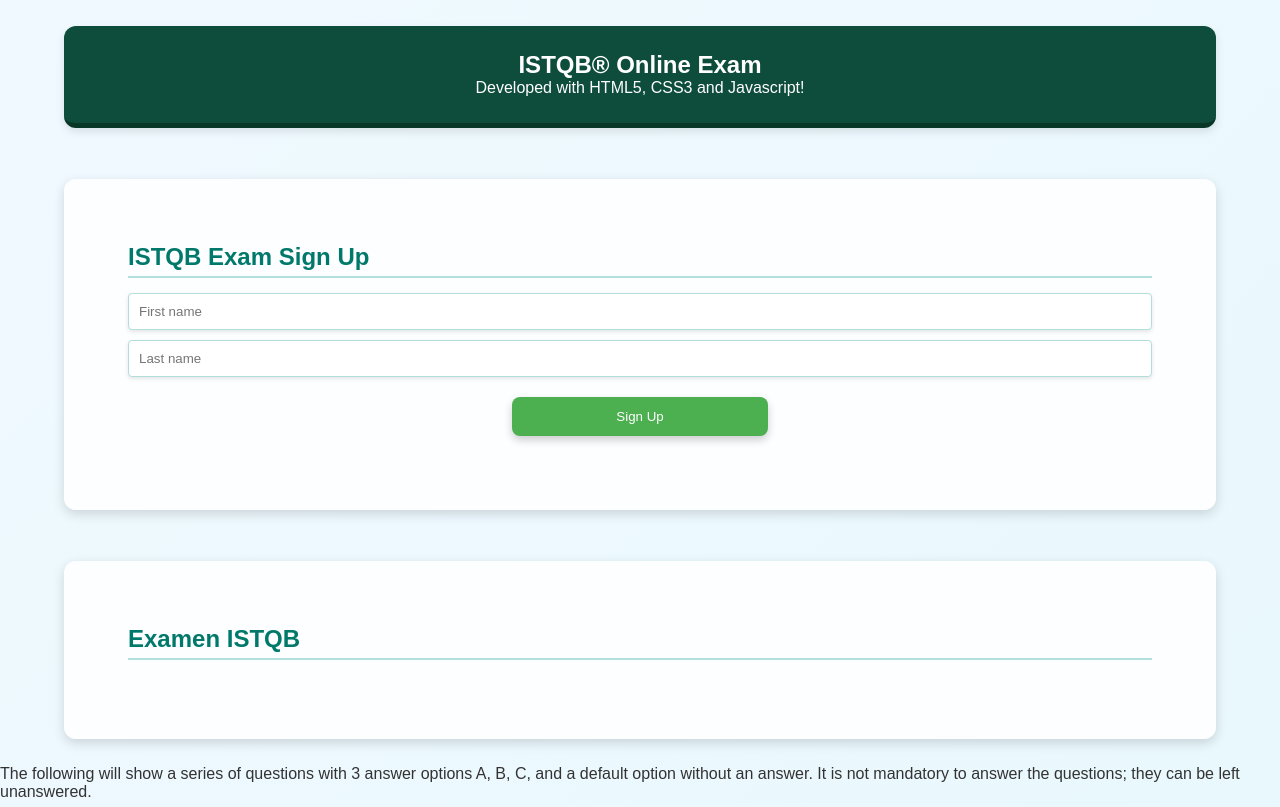
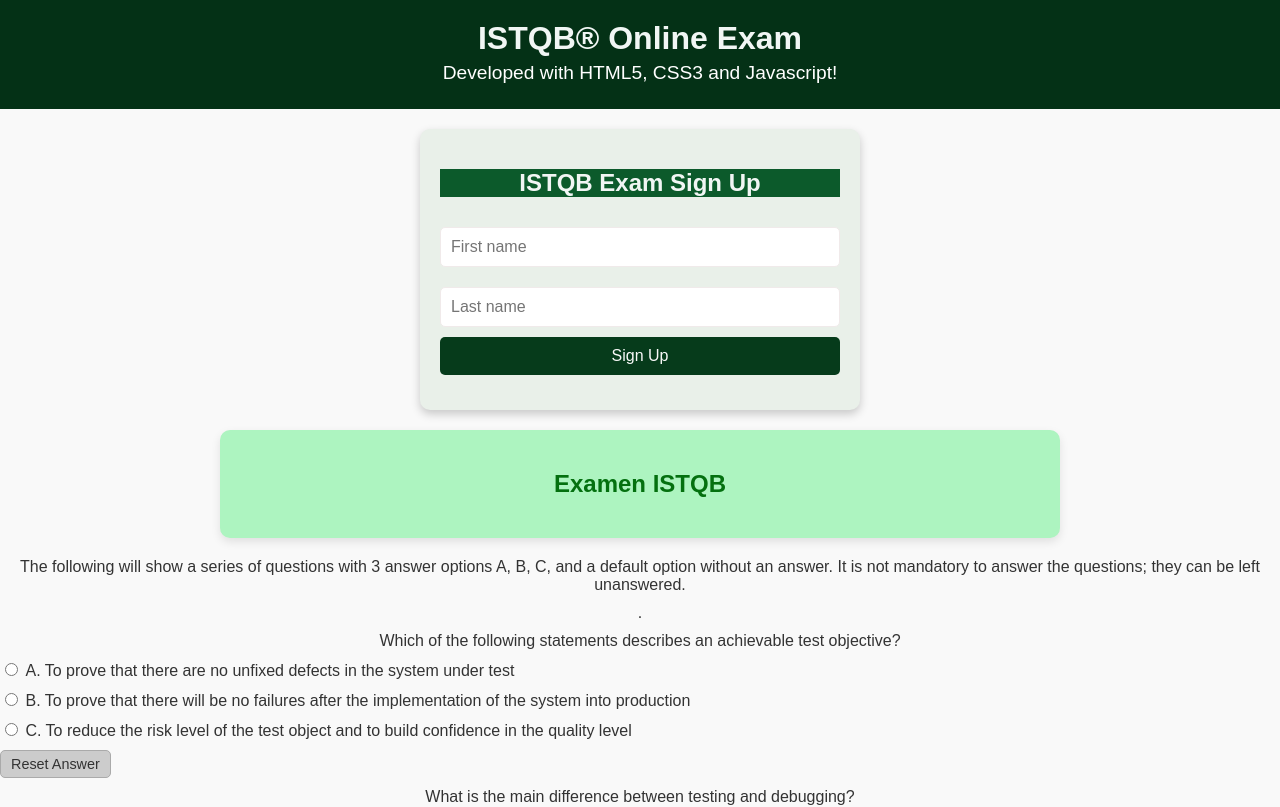
Before and after one commit to marbhg/istqb-exam-test, a plain HTML site: page index.html in a window 1280 px wide. Shown: the top 807 px of the page. Drawn offline with Linux system fonts and the light colour scheme.

Commit message:
Act
Style

```diff
--- a/style.css
+++ b/style.css
@@ -1,196 +1,140 @@
-/* Reset margins and paddings for all elements */
-* {
+/* General Styles */
+body {
+    font-family: Arial, sans-serif;
     margin: 0;
     padding: 0;
-    box-sizing: border-box;
+    background-color: #f9f9f9;
+    color: #333;
 }
 
-/* Style for the document body */
-body {
-    font-family: Arial, sans-serif;
-    background: linear-gradient(135deg, #f0f9ff, #e0f7fa); /* Subtle gradient for a dynamic look */
-    color: #333; /* Text color */
-    display: flex;
-    flex-direction: column;
-    min-height: 100vh; /* Ensures the body takes at least the full height of the viewport */
+h1, h2 {
+    text-align: center;
+    color: #f1f6f4;
 }
 
-/* Style for the header */
-#header {
+p {
     text-align: center;
-    padding: 2% 0; /* Top and bottom padding in percentage */
-    background-color: #0e4d3c; /* Deep sky blue */
-    color: white;
-    border-bottom: 5px solid #083728; /* Adds a visual separator */
-    box-shadow: 0 4px 8px rgba(0, 0, 0, 0.1);
+    margin: 10px 0;
 }
 
-/* Style for the welcome message */
-#welcomemessage {
-    text-align: center;
-    padding: 2% 0; /* Top and bottom padding in percentage */
-    font-size: 1.2em;
-    color: #00695c;
+/* Header Section */
+#header {
+    background-color: #043116;
+    color: #fff;
+    padding: 20px 0;
 }
 
-/* Style for the error message */
-#errormessage {
-    text-align: center;
-    padding: 1% 0; /* Top and bottom padding in percentage */
-    color: #b81313;
-    font-weight: bold;
+#header h1 {
+    margin: 0;
+    font-size: 2em;
 }
 
-/* Style for grade messages */
-#grademessage {
-    padding: 1% 0; /* Top and bottom padding in percentage */
-    color: #00695c;
-    font-style: italic;
-    border-top: 2px solid #b2dfdb; /* Adds separation from the question */
-    margin-top: 10px;
+#header p {
+    margin: 5px 0;
+    font-size: 1.2em;
 }
 
-/* Style for final score message */
-#gradeexammessage {
-    text-align: center;
-    font-weight: bold;
-    margin-top: 10px;
+/* Signup Section */
+#signup {
+    background-color: #e9f0e9;
+    margin: 20px auto;
+    padding: 20px;
+    width: 90%;
+    max-width: 400px;
+    border-radius: 10px;
+    box-shadow: 0 4px 10px rgba(0, 0, 0, 0.2);
 }
 
-/* Style for the question paragraph */
-.question {
-    font-weight: bold;
-    font-size: 1.1em;
-    color: #004f73;
-    margin-bottom: 10px;
+#signup h2 {
+    margin-bottom: 20px;
+    background-color: #0c5a2b;
 }
 
-/* Style for sections */
-section {
-    margin: 2% auto; /* Top and bottom margin in percentage */
-    padding: 5%; /* Padding in percentage */
-    border-radius: 12px;
-    width: 90%;
-    background: rgba(255, 255, 255, 0.9); /* Semi-transparent white */
-    box-shadow: 0 4px 12px rgba(0, 0, 0, 0.15);
-    flex-grow: 1; /* Allows sections to grow and occupy available space */
-}
-
-/* Style for section headers */
-h2 {
-    margin-bottom: 15px;
-    color: #00796b;
-    border-bottom: 2px solid #b2dfdb;
-    display: block;
-    padding-bottom: 5px;
-}
-
-/* Style for all forms */
-form {
+#signupform {
     display: flex;
     flex-direction: column;
 }
 
-/* Style for input fields */
-input, select {
+#signupform input {
+    margin: 10px 0;
+    border-radius: 15px;
     padding: 10px;
-    margin-bottom: 10px;
-    border: 1px solid #b2dfdb; /* Light green */
-    border-radius: 4px;
-    transition: border-color 0.3s ease, box-shadow 0.3s ease;
-    width: 100%; /* Makes input occupy the full available width */
-    box-shadow: 0 2px 4px rgba(0, 0, 0, 0.1);
+    font-size: 1em;
+    border: 1px solid #f0eaea;
+    border-radius: 5px;
 }
 
-/* Input focus effects */
-input:focus, select:focus {
-    border-color: #00796b; /* Dark green */
-    box-shadow: 0 0 6px rgba(0, 121, 107, 0.5);
-    outline: none;
+#signupform button {
+    background-color: #063b1b;
+    border-radius: 15px;
+    color: #f8f9f8;
+    font-size: 1em;
+    padding: 10px;
+    border: none;
+    border-radius: 5px;
+    cursor: pointer;
+    transition: background-color 0.3s;
 }
 
-/* Style for buttons */
-button {
-    padding: 12px;
-    background-color: #4caf50; /* Light green */
-    color: white;
-    border: none;
-    border-radius: 8px;
-    cursor: pointer;
-    transition: background-color 0.3s ease, transform 0.2s ease; /* Smooth effect */
-    width: 25%;
-    text-align: center;
-    margin: 10px auto; /* Vertical spacing and centering */
-    display: block; /* Centers buttons */
-    box-shadow: 0 4px 8px rgba(0, 0, 0, 0.2);
+#signupform button:hover {
+    background-color: #043116;
 }
 
-/* Hover effect for buttons */
-button:hover {
+#datosdelformulario {
+    color: #006600;
     font-weight: bold;
-    background-color: #388e3c; /* Dark green */
-    transform: scale(1.05); /* Slight enlargement effect */
+    margin-top: 15px;
+    text-align: center;
 }
 
-/* Click effect for buttons */
-button:active {
-    background-color: #3a7e3d; /* Darker green */
-    transform: scale(0.95); /* Reduction for click effect */
+/* Exam Section */
+#exam {
+    margin: 20px auto;
+    border-radius: 15px;
+    padding: 20px;
+    background-color: #adf4c0;
+    border-radius: 10px;
+    box-shadow: 0 4px 10px rgba(0, 0, 0, 0.1);
+    width: 90%;
+    max-width: 800px;
 }
 
-/* Style for the reset button */
-button.reset-btn {
-    background-color: #83dd3e; /* Vibrant orange */
-    margin-bottom: 30px;
+#exam h2 {
+    color: #04700f;
 }
 
-/* Reset button hover effect */
-button.reset-btn:hover {
-    background-color: #c5f844; /* Darker orange */
+.question1, .question2, .question3, .question4, .question5,
+.question6, .question7, .question8, .question9, .question10 {
+    margin-bottom: 20px;
 }
 
-/* Click effect for the reset button */
-button.reset-btn:active {
-    background-color: #c5f844; /* Darker orange */
-    background-color: ;
+form div {
+    margin-bottom: 10px;
 }
 
-#examform {
-    text-align: left;
+label {
+    font-size: 1em;
 }
 
-/* Style for radio options */
-.radio-option {
-    display: grid; /* Grid layout for better alignment */
-    grid-template-columns: auto 1fr; /* First column for the button, second for the text */
-    align-items: start; /* Ensures text aligns at the top for long labels */
-    column-gap: 10px; /* Spacing between button and text */
-    margin-bottom: 10px; /* Spacing between options */
-    background: #e0f7fa; /* Adds a background for better separation */
-    padding: 8px;
-    border-radius: 4px;
+button.reset-btn {
+    background-color: #ccc;
+    color: #333;
+    font-size: 0.9em;
+    padding: 5px 10px;
+    border: 1px solid #aaa;
+    border-radius: 5px;
+    cursor: pointer;
 }
 
-/* Radio input alignment */
-.radio-option input[type="radio"] {
-    justify-self: start; /* Forces button to align with the left margin */
+button.reset-btn:hover {
+    background-color: #bbb;
 }
 
-/* Label text alignment */
-.radio-option label {
-    margin: 0; /* Removes extra margins */
-    text-align: left; /* Ensures text is left-aligned */
-    white-space: normal; /* Allows line breaks for long text */
+/* Footer */
+footer {
+    background-color: #043116;
+    color: #fff;
+    text-align: center;
+    padding: 10px 0;
+    margin-top: 20px;
 }
-
-/* Style for the footer */
-footer {
-    text-align: center;
-    margin-top: 20px;
-    padding: 2% 0; /* Top and bottom padding in percentage */
-    background-color: #0e4d3c;
-    color: white;
-    position: relative; /* Ensures footer is correctly positioned */
-    bottom: 0; /* Keeps footer at the bottom */
-    font-size: 0.9em;
-}
```
Also changed, not shown: index.html (+0 -2 lines).
